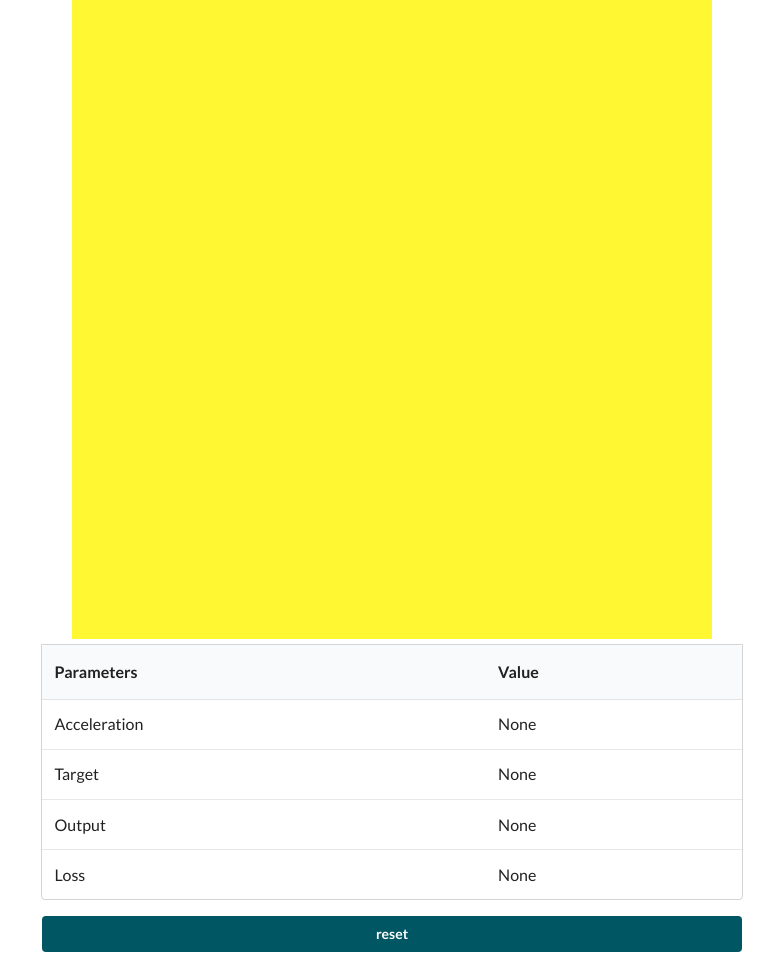
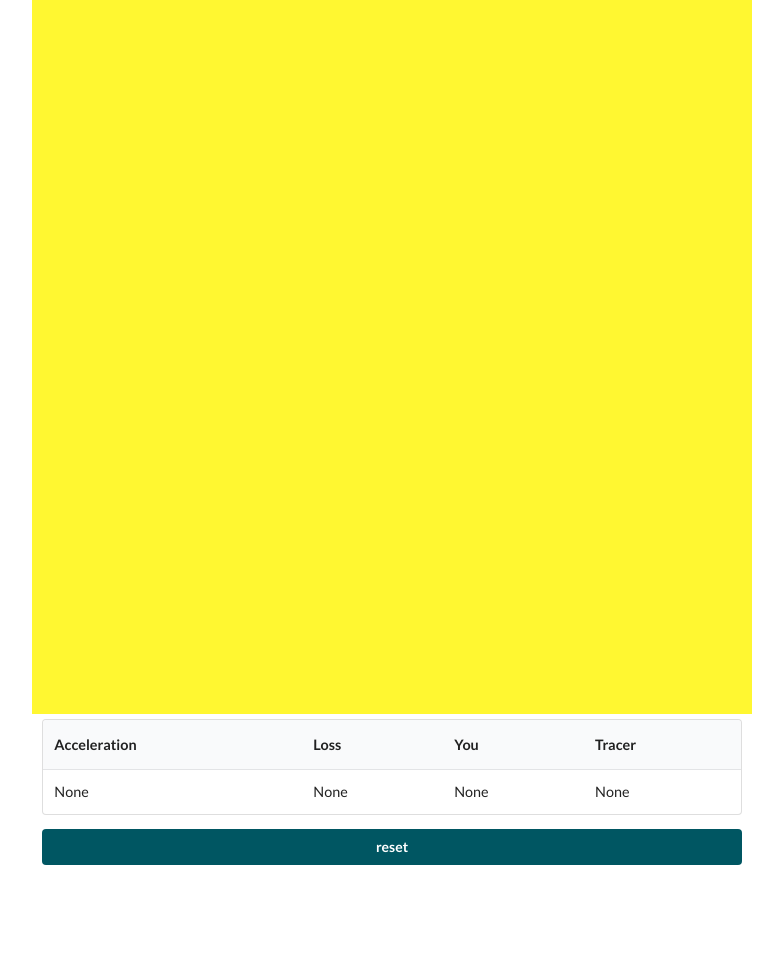
Before and after one commit to Enhuiz/mtracer, a website: page index.html in a window 1280 px wide. Shown: the part 47-1023 px from the top of the page, without its empty margins (248-1031 px from the left). After the commit the page ends 936 px from the top, so only its background shows below. Drawn offline with nearby package versions, Linux system fonts and the light colour scheme.

Commit message:
update parameter and layout

```diff
--- a/index.html
+++ b/index.html
@@ -16,33 +16,25 @@
 
 <body>
 
-    <h1 class="ui header center aligned">Gait Tracer</h1>
+    <h2 class="ui header center aligned">Gait Tracer</h2>
     <center><canvas id="cvs" class="center"></canvas></center>
     <div class="ui text container">
 
-        <table class="ui bottom attached table">
+        <table class="ui small  table">
             <thead>
                 <tr>
-                    <th>Parameters</th>
-                    <th>Value</th>
+                    <th>Acceleration</th>
+                    <th>Loss</th>
+                    <th>You</th>
+                    <th>Tracer</th>
                 </tr>
             </thead>
             <tbody>
                 <tr>
-                    <td>Acceleration</td>
                     <td><span id="acceleration">None</span></td>
-                </tr>
-                <tr>
-                    <td>Target</td>
+                    <td><span id="loss">None</span></td>
                     <td><span id="target">None</span></td>
-                </tr>
-                <tr>
-                    <td>Output</td>
                     <td><span id="output">None</span></td>
-                </tr>
-                <tr>
-                    <td>Loss</td>
-                    <td><span id="loss">None</span></td>
                 </tr>
             </tbody>
         </table>
--- a/src/main.ts
+++ b/src/main.ts
@@ -5,10 +5,10 @@ import { GaitTracer } from "./gait_tracer";
     let cvs = document.getElementById('cvs');
     let ctx = cvs.getContext('2d');
 
-    let WIDTH = Math.min(window.innerWidth, window.innerHeight) * 0.8;
+    let WIDTH = Math.min(window.innerWidth, window.innerHeight) * 0.9;
     let HEIGHT = WIDTH;
     let UNIT = WIDTH / 400;
-    let RADIUS = 10 * UNIT;
+    let RADIUS = 8 * UNIT;
 
     cvs.setAttribute('width', WIDTH.toString());
     cvs.setAttribute('height', HEIGHT.toString());
@@ -70,9 +70,9 @@ import { GaitTracer } from "./gait_tracer";
     let outputSpan = document.getElementById('output');
     let lossSpan = document.getElementById('loss');
 
-    let gt = new GaitTracer(20, 50, 2);
+    let gt = new GaitTracer(15, 25, 2);
     gt.eta = 1e-2;
-    gt.run(50, (acceleration, target, output, loss) => {
+    gt.run(40, (acceleration, target, output, loss) => {
         clear();
 
         if (acceleration.length > 0)
@@ -85,12 +85,12 @@ import { GaitTracer } from "./gait_tracer";
             lossSpan.innerHTML = loss.toFixed(2);
 
         if (target.length == 2) {
-            ctx.fillStyle = '#00838f';
+            ctx.fillStyle = '#c77800';
             drawPoint(target[0] * WIDTH, target[1] * HEIGHT);
         }
 
         if (output.length == 2) {
-            ctx.fillStyle = '#c77800';
+            ctx.fillStyle = '#00838f';
             drawPoint(output[0] * WIDTH, output[1] * HEIGHT);
         }
     });
```
Also changed, not shown: dist/bundle.js, 1 other file.
